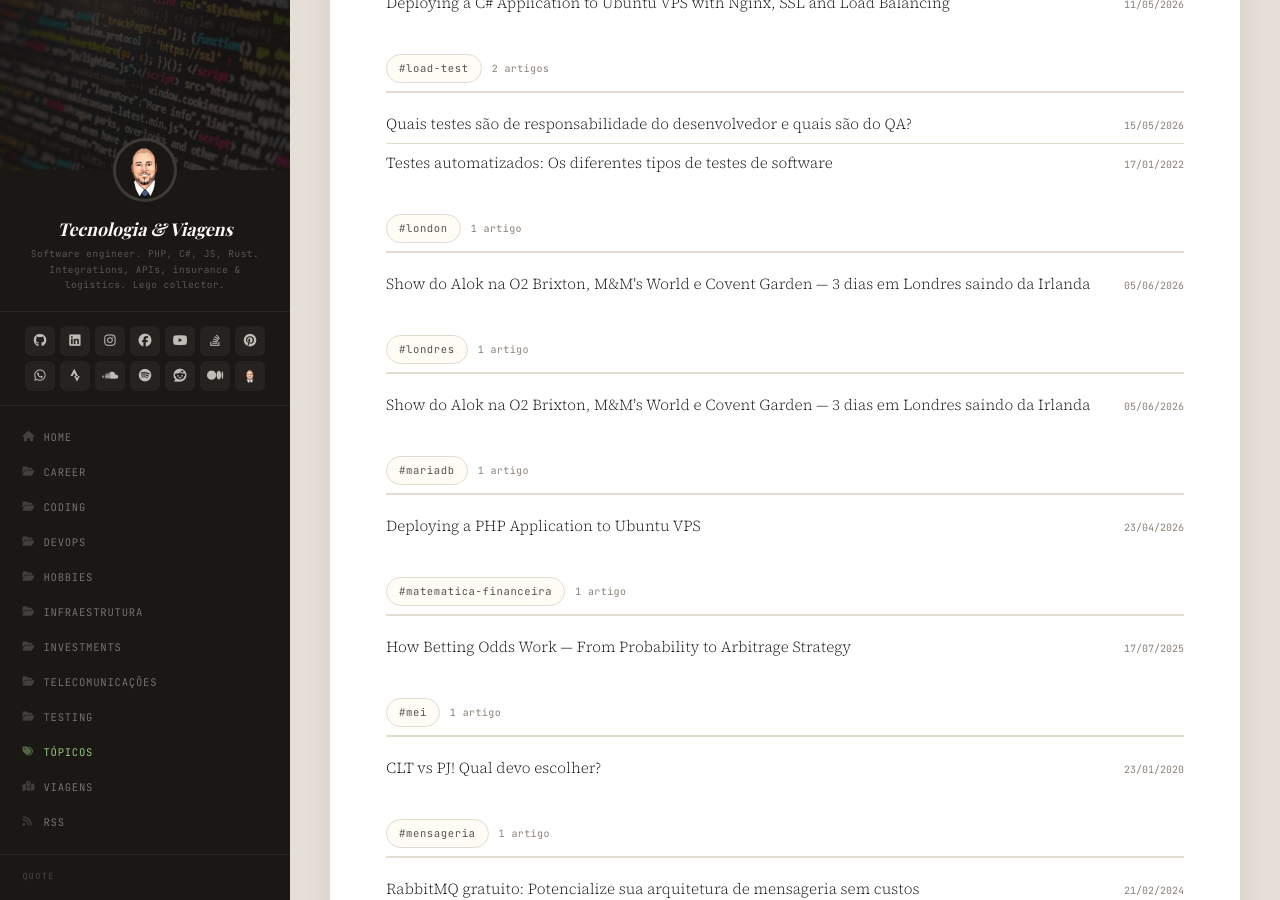
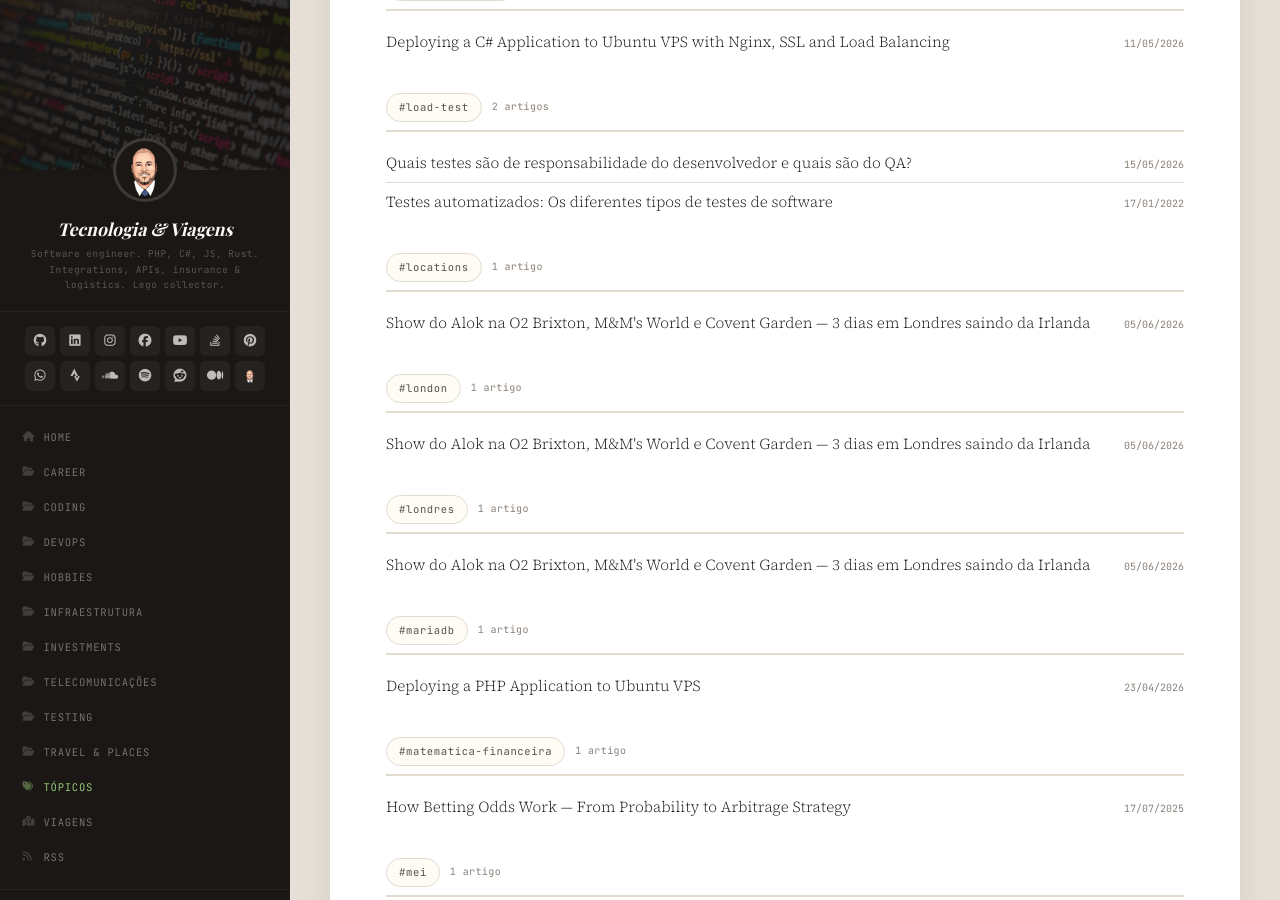
Before and after one commit to guibranco/blog, a Jekyll site: the page built from topicos/index.html, in a window 1280 px wide and 900 px high, scrolled down 23229 px. Built offline with Jekyll 4.4.1, drawn with Linux system fonts in a browser that asks for light colours; some web fonts are replaced; some of the changed text lies outside the part shown.

Commit message:
Modify categories and tags in blog post metadata (#114)
* Modify categories and tags in blog post metadata

Updated categories and tags for better organization.

* chore: auto-create missing category and tag pages

---------

Co-authored-by: github-actions[bot] <github-actions[bot]@users.noreply.github.com>

```diff
--- a/_posts/2026-06-05-show-alok-londres-o2-brixton.md
+++ b/_posts/2026-06-05-show-alok-londres-o2-brixton.md
@@ -3,8 +3,8 @@ layout: post
 title: "Show do Alok na O2 Brixton, M&M's World e Covent Garden — 3 dias em Londres saindo da Irlanda"
 description: "Relato de uma ida relâmpago a Londres para o show do Alok na O2 Academy Brixton, com passagem por Leicester Square, Borough Market e Covent Garden. Custos reais, dicas de transporte e galeria de fotos."
 date: 2026-06-05
-categories: [Hobbies]
-tags: [viagem, londres, london, irlanda, show, alok, o2-brixton, leicester-square, covent-garden, hostel, uk, england, europa]
+categories: [Travel & Places, Hobbies]
+tags: [viagem, londres, london, irlanda, show, alok, o2-brixton, leicester-square, covent-garden, hostel, uk, england, europa, travel, places, locations]
 reading_time: 8
 image: /assets/img/posts/londres-05-06-2026.jpg
 gallery: true
```
Also changed, not shown: categorias/travel-places.md (added, +5 -0 lines), feed/travel-places.xml (added, +24 -0 lines), topicos/locations.md (added, +5 -0 lines), topicos/places.md (added, +5 -0 lines), topicos/travel.md (added, +5 -0 lines).
